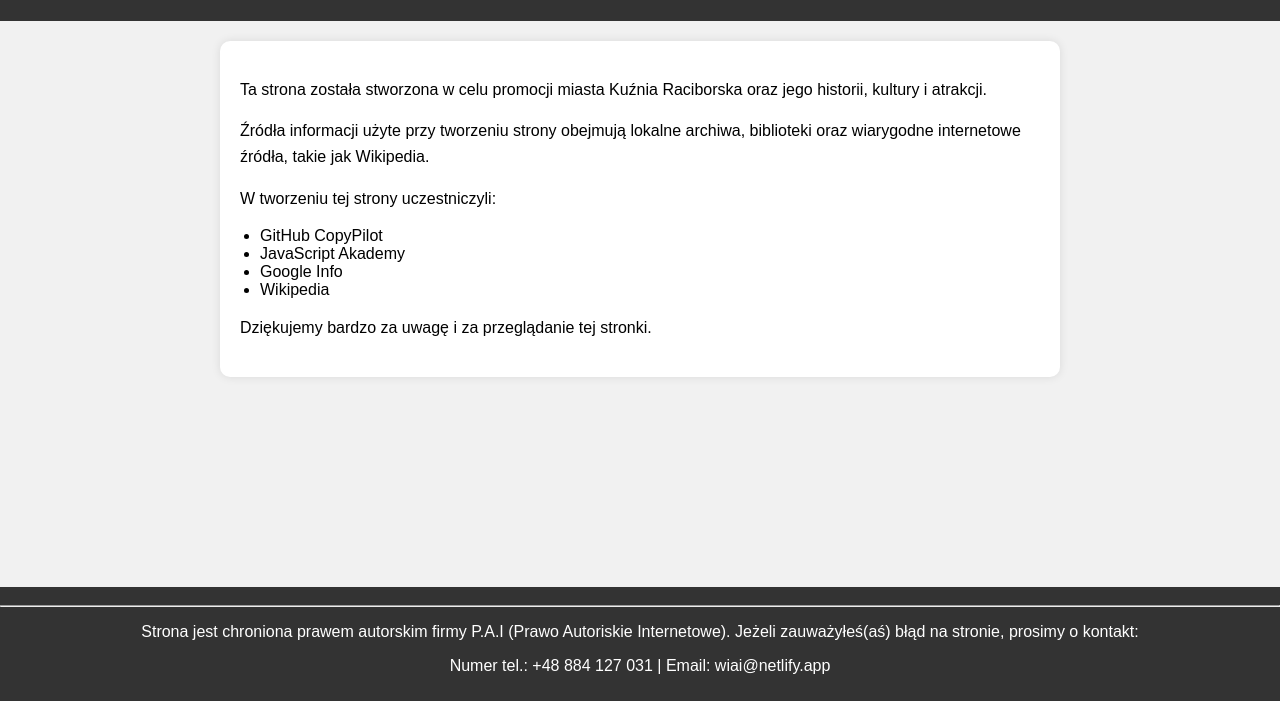
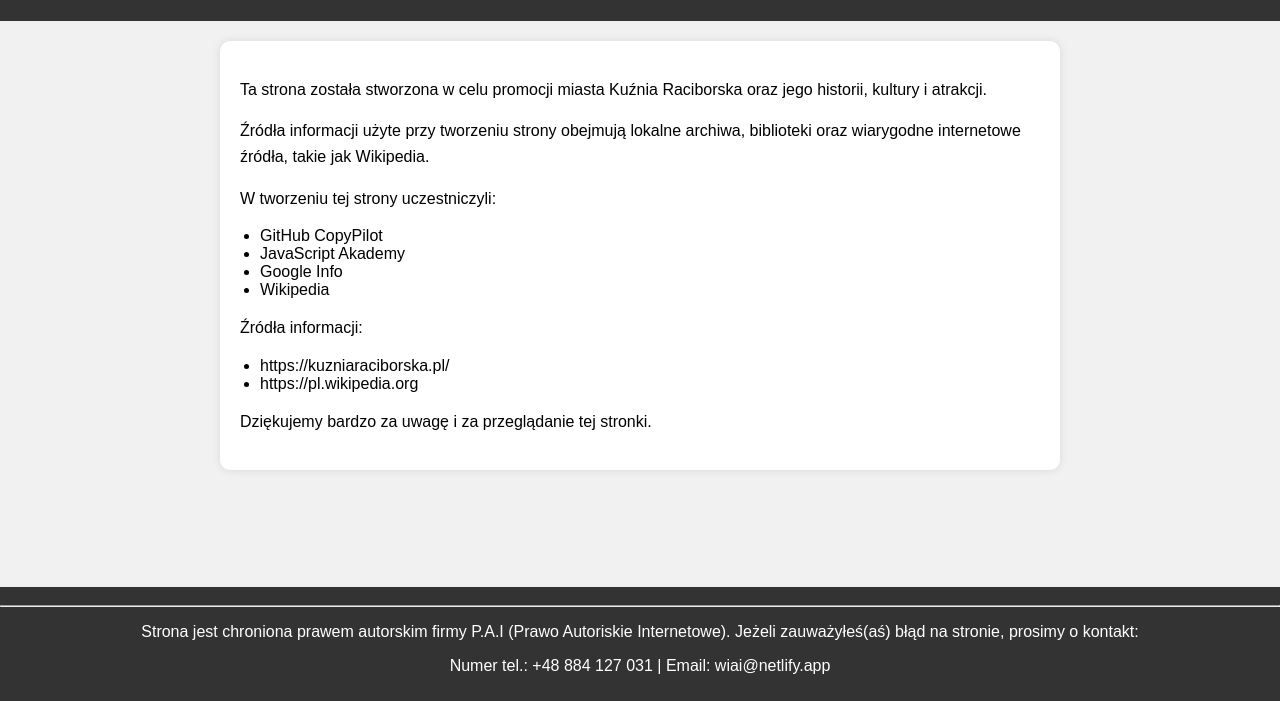
Before and after one commit to LeeRu3/WIAI, a plain HTML site: page Strona zaliczeniowa/info/site_info.html in a window 1280 px wide. Shown: the part 99-800 px from the top of the page. Drawn offline with Linux system fonts and the light colour scheme.

Commit message:
Update site_info.html

```diff
--- a/Strona zaliczeniowa/info/site_info.html
+++ b/Strona zaliczeniowa/info/site_info.html
@@ -21,6 +21,11 @@
             <li>Google Info</li>
             <li>Wikipedia</li>
         </ul>
+        <p> Źródła informacji:</p>
+        <ul>
+            <li>https://kuzniaraciborska.pl/</li>
+            <li>https://pl.wikipedia.org</li>
+        </ul>
         <p>Dziękujemy bardzo za uwagę i za przeglądanie tej stronki.</p>
     </div>
 
```
